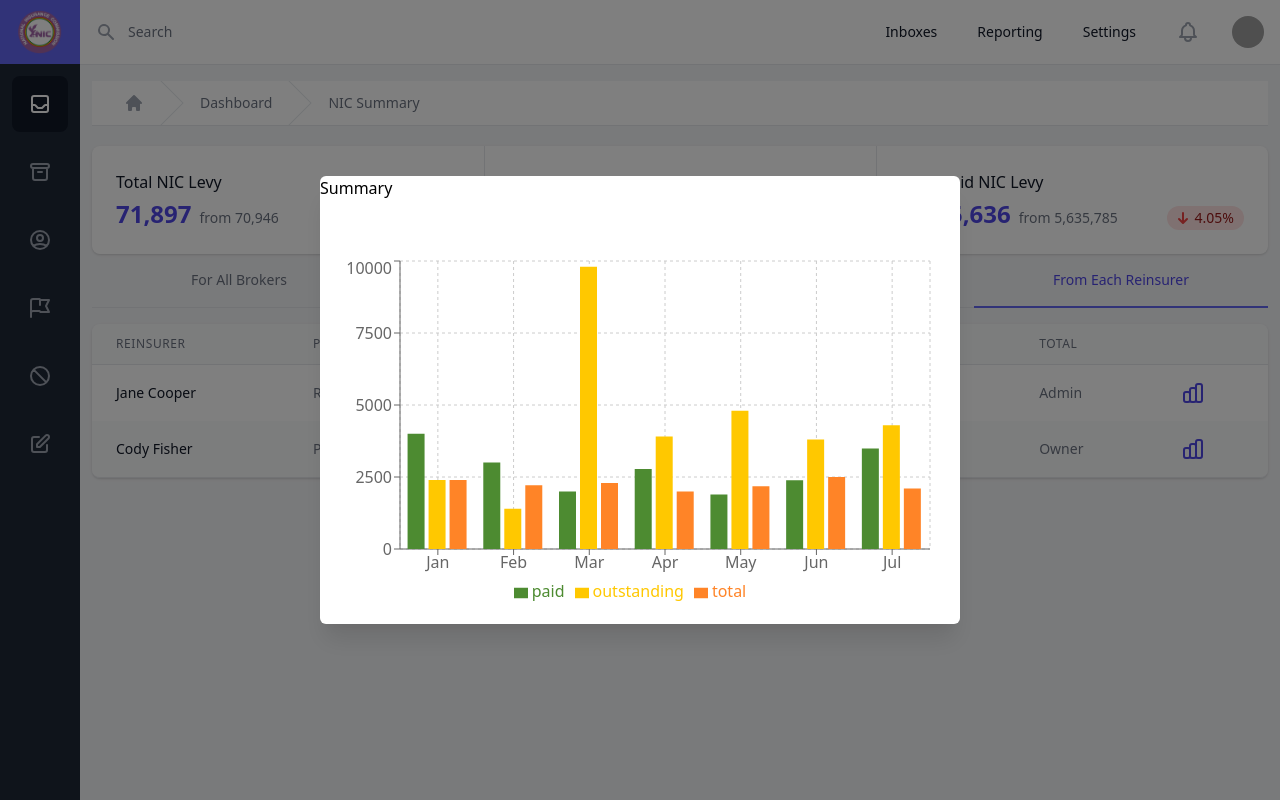
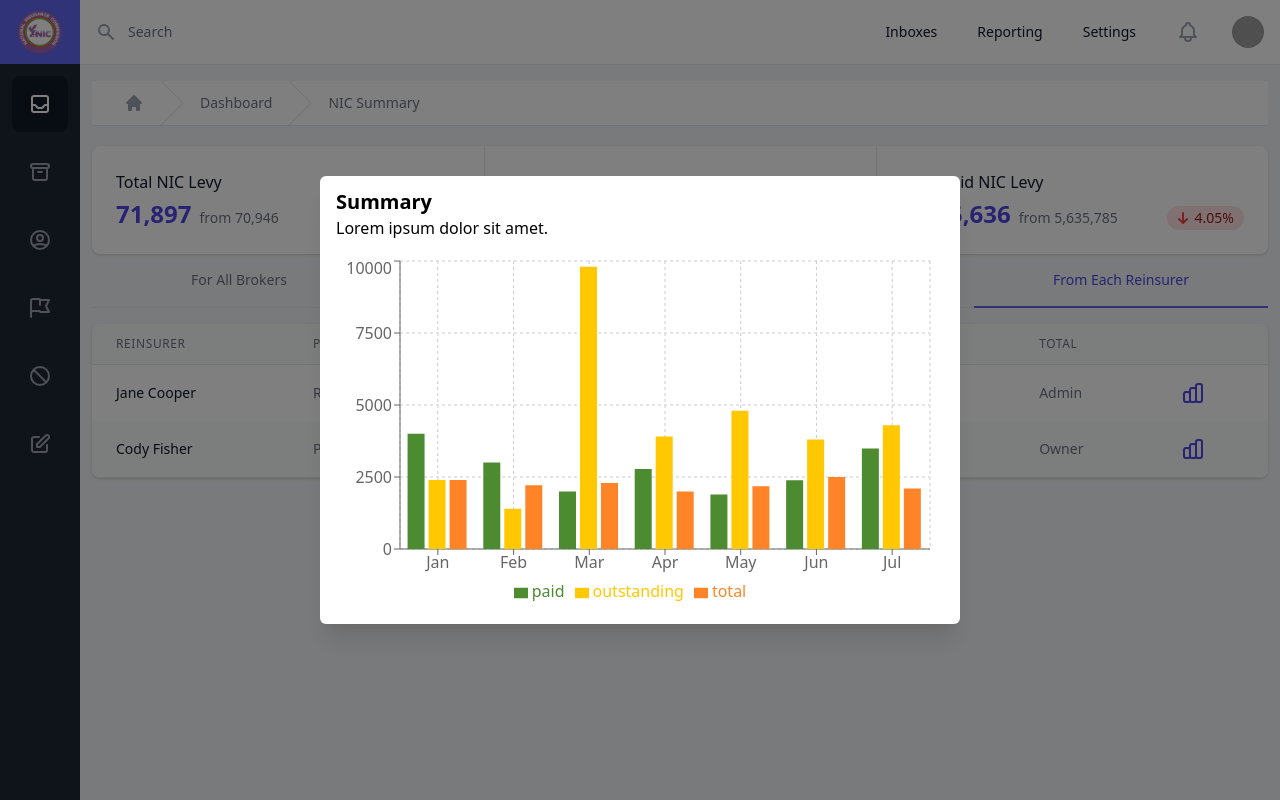
Before and after one commit to Khoby-790/template-nic, a React (Create React App) app: page /nic in a window 1280 px wide. Both pictures are taken after a click on the icon 1193 px from the left and 449 px from the top of the page. Built offline with nearby package versions, Linux system fonts and the light colour scheme; grey boxes are pictures that could not be loaded.

Commit message:
--- Auto-Git Commit ---

```diff
--- a/src/pages/NicStatsExpansion/components/DisplayBarChart.tsx
+++ b/src/pages/NicStatsExpansion/components/DisplayBarChart.tsx
@@ -52,8 +52,9 @@ interface Props {
 const DisplayBarChart = (props: Props) => {
     return (
         <Fragment>
-            <div className="h-16">
-                <span>Summary</span>
+            <div className="h-16 px-4 py-3 flex flex-col">
+                <span className="text-xl font-bold">Summary</span>
+                <span className="font-light">Lorem ipsum dolor sit amet.</span>
             </div>
             <div className="h-96 py-4">
                 <ResponsiveContainer width="100%" height="100%">
```
